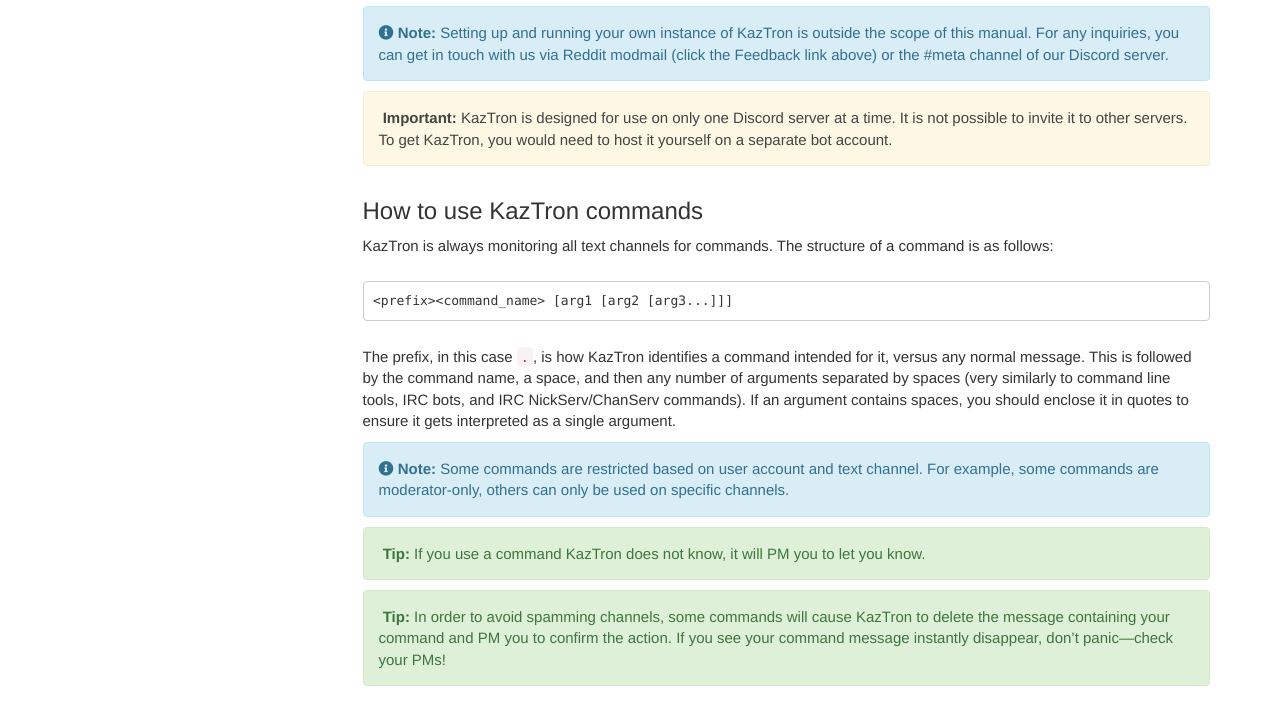
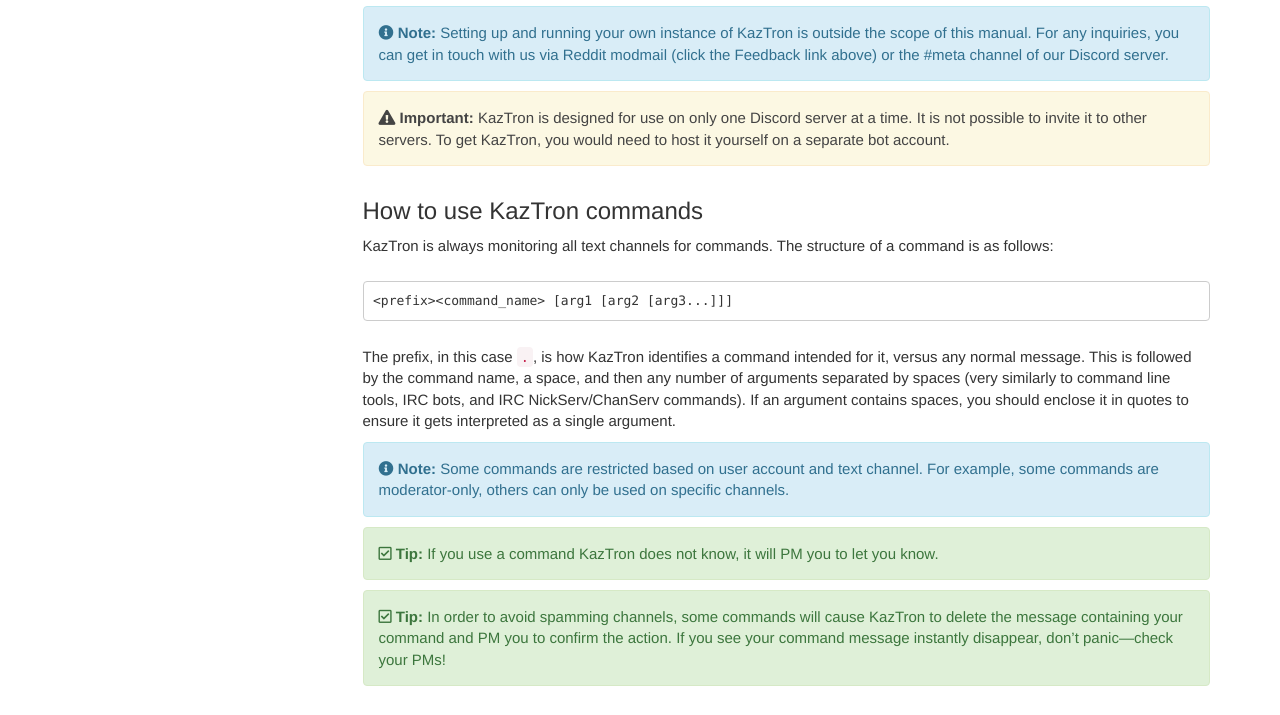
Before and after one commit to Worldbuilding/worldbuilding.github.io, a Jekyll site: the page built from kaztron/index.md, in a window 1280 px wide. Shown: the part 469-1184 px from the top of the page. Built offline with Jekyll 4.4.1, drawn with Linux system fonts in a browser that asks for light colours; nearby versions of some CDN libraries; comment, search, counter and statistics services are not loaded.

Commit message:
FontAwesome 5 upgrade: fix alert icons

```diff
--- a/_data/alerts.yml
+++ b/_data/alerts.yml
@@ -1,6 +1,6 @@
-tip: '<div class="alert alert-success" role="alert"><i class="fas fa-check-square-o"></i> <b>Tip: </b>'
+tip: '<div class="alert alert-success" role="alert"><i class="far fa-check-square"></i> <b>Tip: </b>'
 note: '<div class="alert alert-info" role="alert"><i class="fas fa-info-circle"></i> <b>Note: </b>'
-important: '<div class="alert alert-warning" role="alert"><i class="fas fa-warning"></i> <b>Important: </b>'
+important: '<div class="alert alert-warning" role="alert"><i class="fas fa-exclamation-triangle"></i> <b>Important: </b>'
 warning: '<div class="alert alert-danger" role="alert"><i class="fas fa-exclamation-circle"></i> <b>Warning: </b>'
 end: '</div>'
 
--- a/_includes/important.html
+++ b/_includes/important.html
@@ -1 +1 @@
-<div markdown="span" class="alert alert-warning" role="alert"><i class="fas fa-warning"></i> <b>Important:</b> {{include.content}}</div>
+<div markdown="span" class="alert alert-warning" role="alert"><i class="fas fa-exclamation-triangle"></i> <b>Important:</b> {{include.content}}</div>
--- a/_includes/sidebar.html
+++ b/_includes/sidebar.html
@@ -1,6 +1,9 @@
 {% assign sidebar = site.data.sidebars[page.sidebar].entries %}
 
 <ul id="mysidebar" class="nav">
+  {% if sidebar[0].head_image %}
+  <li class="sidebarImage"><img src="{{ site.baseurl }}/images/{{sidebar[0].head_image}}"></li>
+  {% endif %}
   <li class="sidebarTitle">{{sidebar[0].product}} {{sidebar[0].version}}</li>
   {% for entry in sidebar %}
   {% for folder in entry.folders %}
--- a/_includes/tip.html
+++ b/_includes/tip.html
@@ -1 +1 @@
-<div markdown="span" class="alert alert-success" role="alert"><i class="fas fa-check-square-o"></i> <b>Tip:</b> {{include.content}}</div>
+<div markdown="span" class="alert alert-success" role="alert"><i class="far fa-check-square"></i> <b>Tip:</b> {{include.content}}</div>
```
